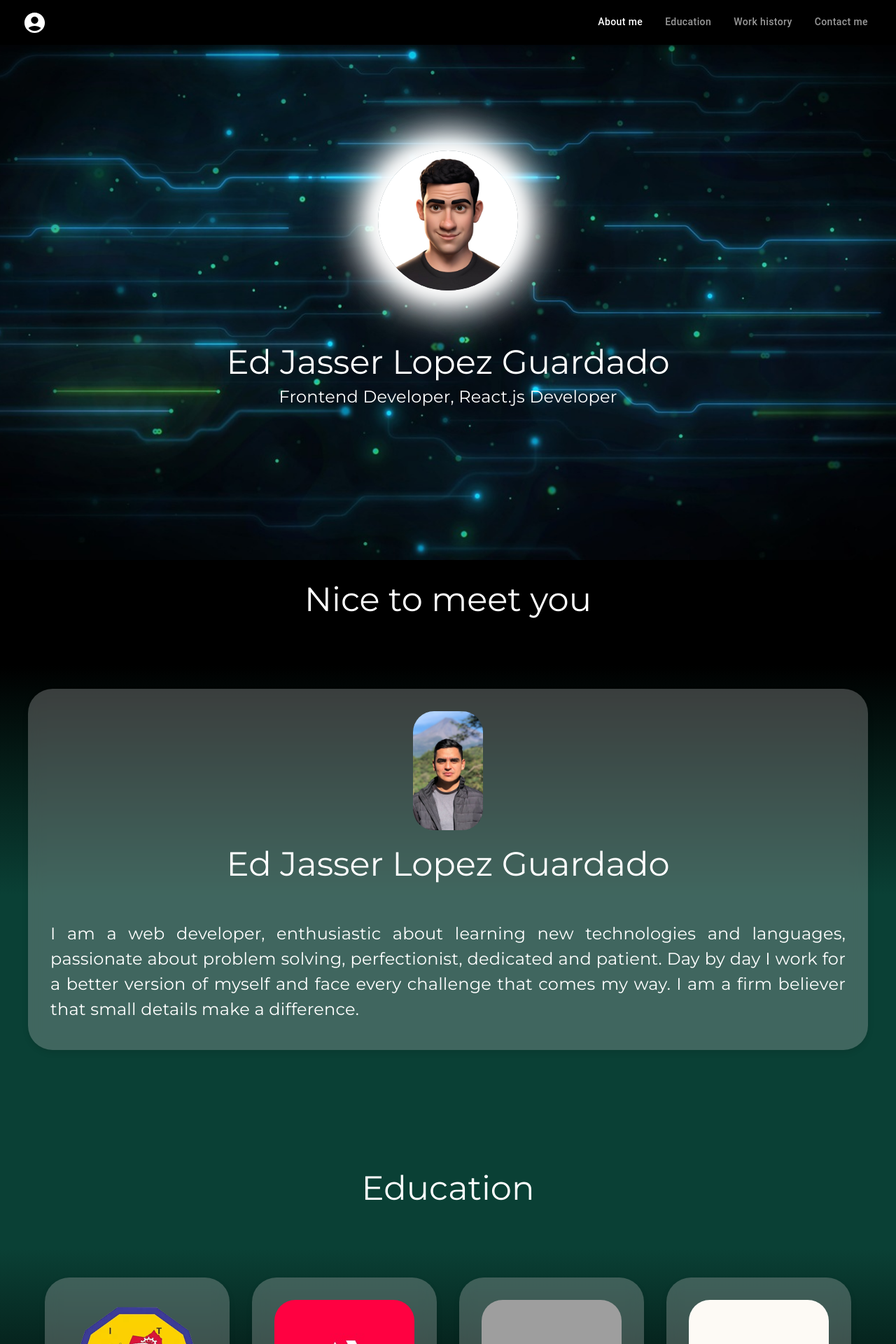
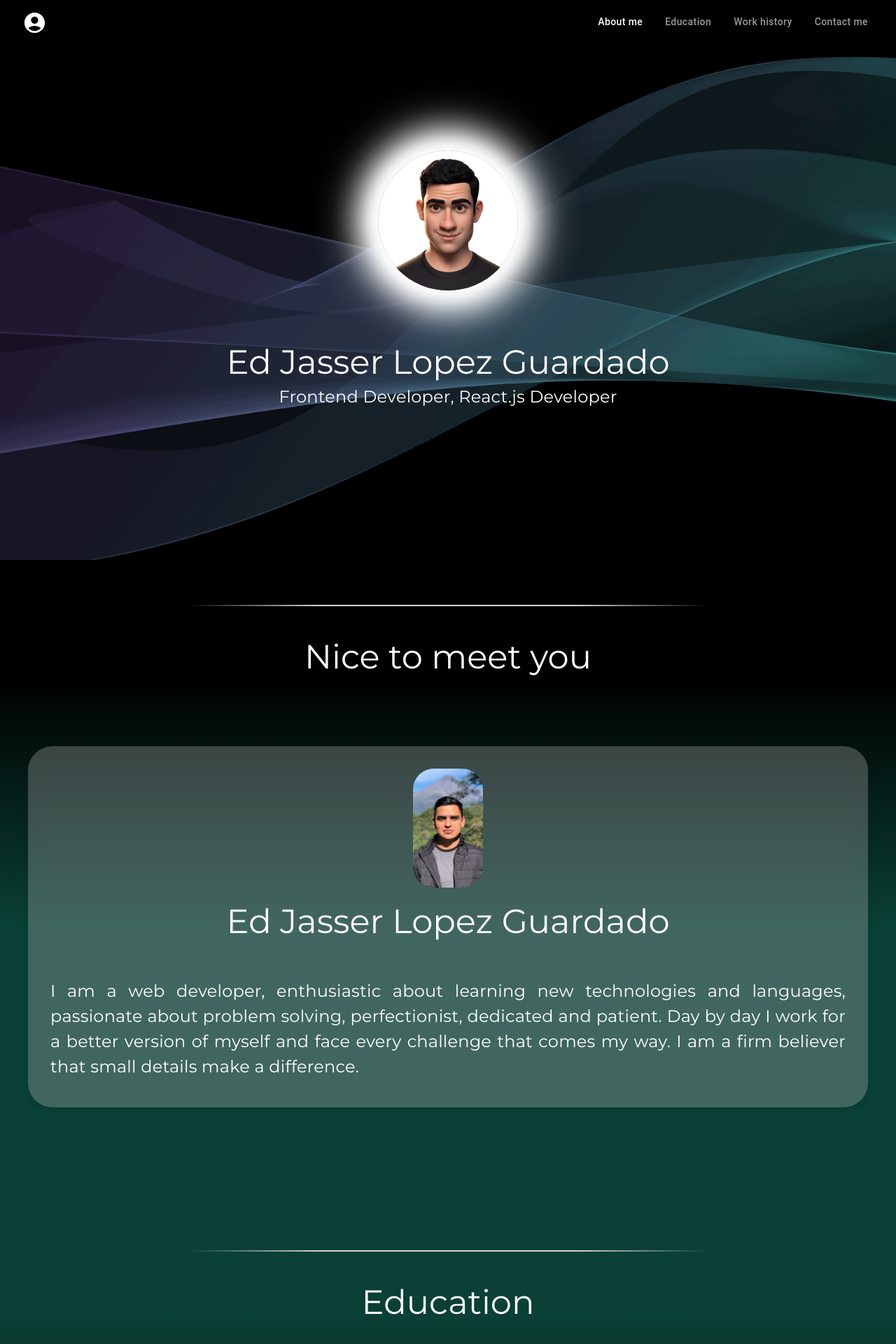
Before and after one commit to edlopezg/portfolioUpd, a React (Vite) app: page / in a window 1280 px wide. Shown: the top 1920 px of the page at 70% size. Built offline with nearby package versions, Linux system fonts and the light colour scheme; grey boxes are pictures that could not be loaded; a web font is replaced by a local one.

Commit message:
Se agregan cambios esteticos lineseparator y bg

```diff
--- a/src/assets/modules/menu-section/menu.jsx
+++ b/src/assets/modules/menu-section/menu.jsx
@@ -2,7 +2,6 @@ import React, { useState } from 'react';
 import { BrowserRouter as Router, Route, Routes, Link,  } from 'react-router-dom';
 import { ArrowForward,GitHub, LinkedIn, LocationOn, } from '@mui/icons-material';
 import EmailIcon from '@mui/icons-material/Email';
-
 import PhoneIcon from '@mui/icons-material/Phone';
 import {
   AppBar,
@@ -20,6 +19,7 @@ import {
   ListItemText,
 } from '@mui/material';
 import { styled, createTheme, ThemeProvider, keyframes } from '@mui/material/styles';
+import style from 'styled-components';
 import AccountCircleIcon from '@mui/icons-material/AccountCircle';
 import MenuIcon from '@mui/icons-material/Menu';
 import ContactMeSection from '../profile-content/contact-me-section';
@@ -309,13 +309,29 @@ const Root = styled('div')(({ theme }) => ({
 
 }));
 
+const LineSeparator = style.div`
+  width: 60%; /* Ajusta esto según sea necesario */
+  height: 2px;
+  background: linear-gradient(to right, transparent, lightgray 25%, lightgray 75%, transparent);
+  margin: 20px auto; /* Centra horizontalmente */
+`;
+
+const SeparatorContainer = style.div`
+  display: flex;
+  justify-content: center;
+  align-items: center;
+  width: 100%;
+  margin: 20px 0; /* Espacio vertical alrededor del separador */
+`;
+
+
 const BackgroundContainerFirst = styled('div')(() => ({
   position: 'absolute',
   top: 0,
   left: 0,
   width: '100%',
   height: '100%',
-  background: `url('/images/circuit_board_art-Creative_Design_Desktop_Wallpaper_1366x768.jpg') no-repeat center center`,
+  background: `url('/images/FondoPage.png') no-repeat center center`,
   backgroundSize: 'cover',
   zIndex: -1,
 }));
@@ -574,6 +590,9 @@ function MenuItems() {
 
       <FullScreenSection id="about-me" className={classes.section}>
       <BackgroundContainer />
+      <SeparatorContainer>
+      <LineSeparator />
+    </SeparatorContainer>
               <Typography variant="h5" style={{marginBottom:'80px'}}> Nice to meet you</Typography>
               <div style={{ display: 'flex', flexWrap: 'wrap', justifyContent: 'center', alignItems: 'center' }}>
                 {aboutMeData.map((item, index) => (
@@ -602,6 +621,9 @@ function MenuItems() {
             </FullScreenSection>
             <FullScreenSection id="education" className={classes.section}>
             <BackgroundContainerSecond />
+            <SeparatorContainer>
+      <LineSeparator />
+    </SeparatorContainer>
   <Typography variant="h5" style={{ marginBottom: '80px' }}> Education</Typography>
   <div style={{ display: 'flex', flexWrap: 'wrap', justifyContent: 'center', alignItems: 'center' }}>
     {educationData.map((item, index) => (
@@ -653,6 +675,9 @@ function MenuItems() {
 
       <FullScreenSection id="work-history" className={classes.section}>
       <BackgroundContainer />
+      <SeparatorContainer>
+      <LineSeparator />
+    </SeparatorContainer>
               <Typography variant="h5" style={{marginBottom:'80px'}}> Work History</Typography>
               <div style={{ display: 'flex', flexWrap: 'wrap', justifyContent: 'center', alignItems: 'center' }}>
                 {workData.map((item, index) => (
@@ -698,6 +723,9 @@ function MenuItems() {
               p: 2,
                  }}
     >
+        <SeparatorContainer>
+      <LineSeparator />
+    </SeparatorContainer>
       <Box sx={{ textAlign: 'center', my: 2, position: 'relative' }}>
         <Typography variant= "tagContactMe"   sx={{ display: 'inline-block', position: 'relative', color:'white', }}>
           Contact Me
```
